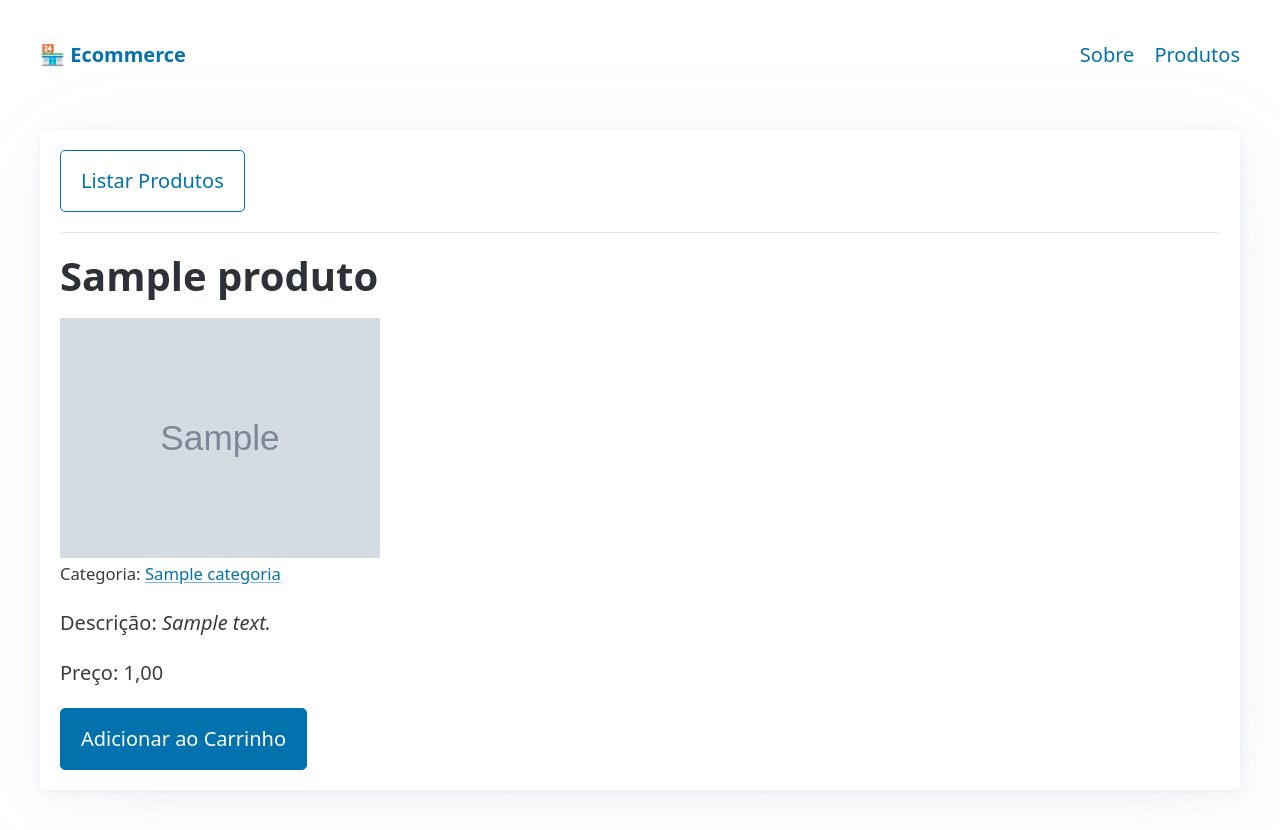
After one commit to NinjaBitroom/ecommerce, a Django app: a page that uses catproduto/templates/produtos/produto.html in a window 1280 px wide. The commit adds this page. Run offline with Django 4.2, Linux system fonts and the light colour scheme; tables that the repository leaves empty hold one stand-in row (values such as "Sample post"); grey boxes marked "Sample" are stand-in pictures; some libraries are stand-ins or nearby versions.

Commit message:
adicione detalhes dos produtos

```diff
--- /dev/null
+++ b/catproduto/templates/produtos/produto.html
@@ -0,0 +1,22 @@
+{% extends 'base.html' %}
+{% load static %}
+{% block titulo %}
+    {{ produto }}
+{% endblock %}
+{% block conteudo %}
+    <article>
+        <a href="{% url 'listartodosprodutos' %}" role="button" class="outline">Listar Produtos</a>
+        <hr>
+        <h1>{{ produto.nome }}</h1>
+        {% if produto.imagem %}
+            <img src="{{ produto.imagem.url }}" alt="Imagem de {{ produto.nome }}" style="height: 240px">
+        {% else %}
+            <img src="{% static 'sem_img.png' %}" alt="Imagem faltando" style="height: 240px">
+        {% endif %}
+        <p><small>Categoria: <a
+                href="{% url 'listarprodutos' produto.categoria.slug %}">{{ produto.categoria }}</a></small></p>
+        <p>Descrição: <i>{{ produto.descricao }}</i></p>
+        <p>Preço: {{ produto.preco }}</p>
+        <button>Adicionar ao Carrinho</button>
+    </article>
+{% endblock %}
--- a/catproduto/templates/produtos/produtos.html
+++ b/catproduto/templates/produtos/produtos.html
@@ -26,12 +26,12 @@
             <tr>
             <td>
             {% if produto.imagem %}
-                <img src="{{ produto.imagem.url }}" alt="Imagem de {{ produto.nome }}">
+                <img src="{{ produto.imagem.url }}" alt="Imagem de {{ produto.nome }}" style="height: 120px">
             {% else %}
-                <img src="{% static 'sem_img.png' %}" alt="Imagem faltando">
+                <img src="{% static 'sem_img.png' %}" alt="Imagem faltando" style="height: 120px">
             {% endif %}
             </td>
-            <td><a href="#">{{ produto.nome }}</a></td>
+            <td><a href="{% url 'detalharproduto' produto.slug %}">{{ produto.nome }}</a></td>
             <td>R$ {{ produto.preco }}</td>
             </tr>
         {% empty %}
--- a/catproduto/urls.py
+++ b/catproduto/urls.py
@@ -6,4 +6,5 @@ urlpatterns = [
     path('', views.IndexView.as_view(), name='home'),
     path('produtos/', views.ProdutoListView.as_view(), name='listartodosprodutos'),
     path('produtos/<slug:slug>', views.ProdutoListView.as_view(), name='listarprodutos'),
+    path('produto/<slug:slug>', views.ProdutoDetailView.as_view(), name='detalharproduto')
 ]
--- a/catproduto/views.py
+++ b/catproduto/views.py
@@ -1,4 +1,4 @@
-from django.views.generic import ListView, TemplateView
+from django.views.generic import ListView, TemplateView, DetailView
 
 from catproduto.models import Categoria, Produto
 
@@ -26,3 +26,9 @@ class ProdutoListView(ListView):
         categorias = Categoria.objects.all()
         context['categorias'] = categorias
         return context
+
+
+class ProdutoDetailView(DetailView):
+    model = Produto
+    context_object_name = 'produto'
+    template_name = 'produtos/produto.html'
```
